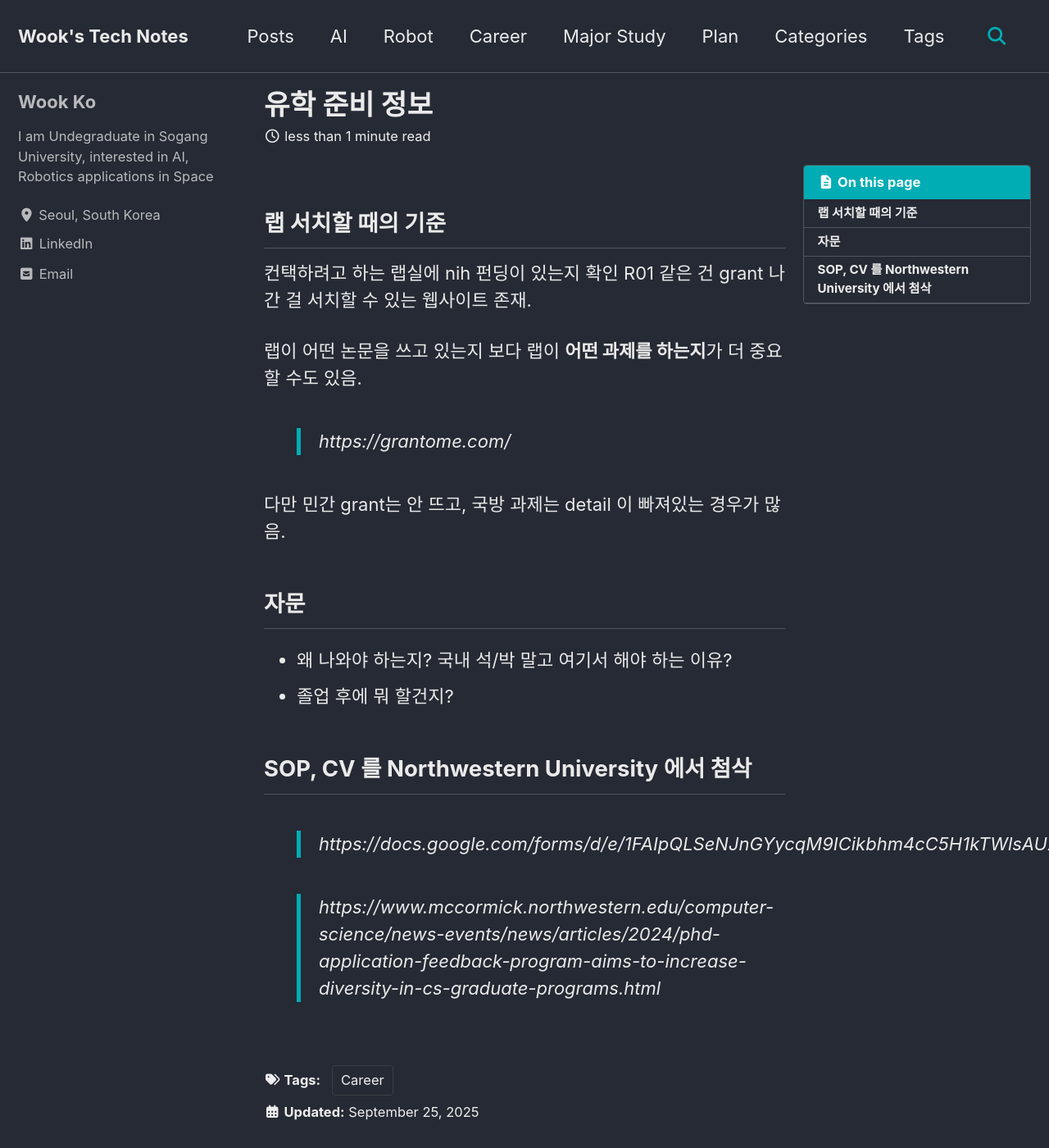
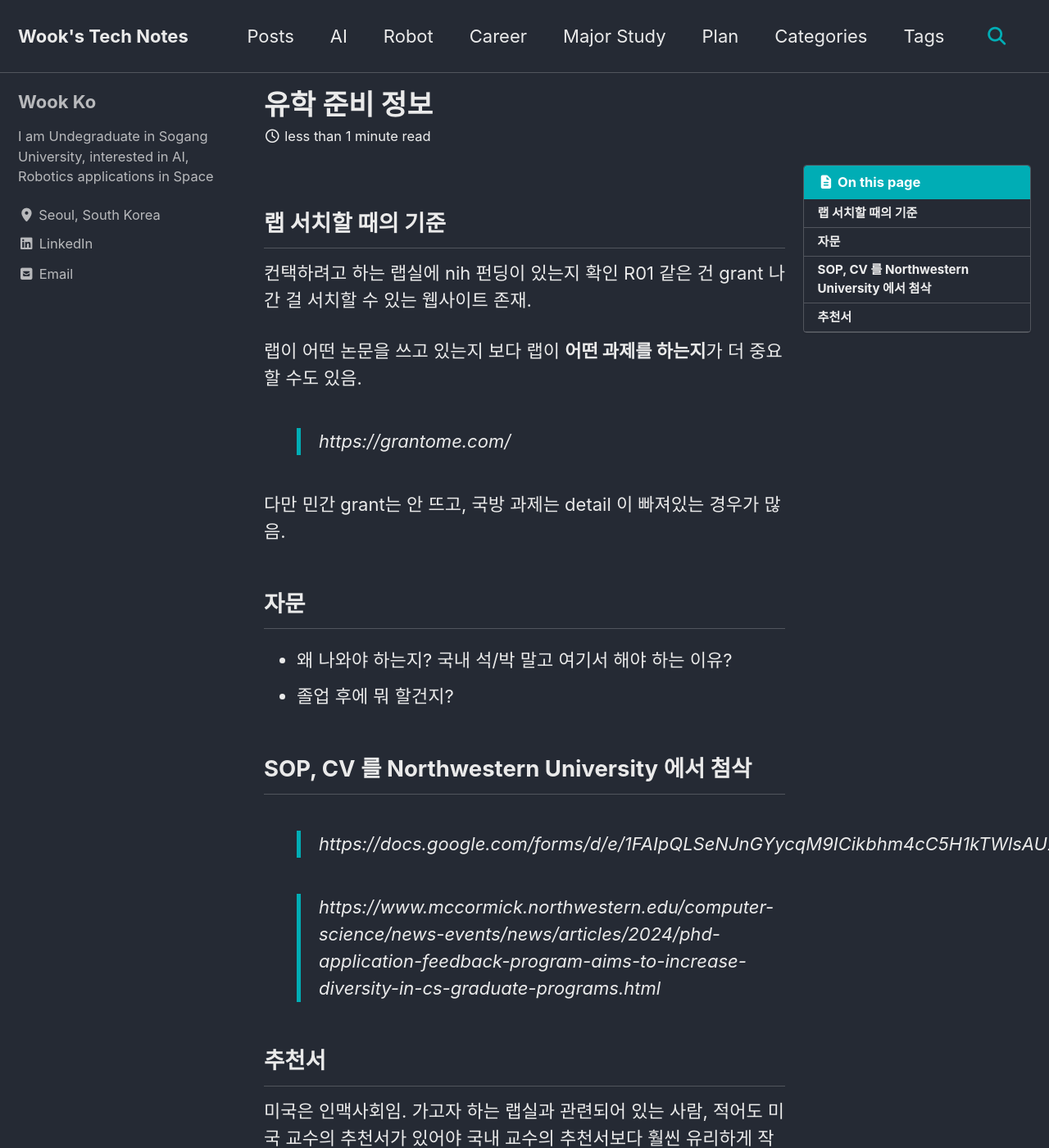
Before and after one commit to kowook137/kowook137.github.io, a Jekyll site: the page built from _career/study_abroad.md, in a window 1280 px wide and 1400 px high. Shown: the whole window at 82% size. Built offline with Jekyll 4.4.1, drawn with Linux system fonts in a browser that asks for light colours; cached includes are drawn as plain includes; some of the changed text lies outside the part shown.

Commit message:
[Add] recommendation letter

```diff
--- a/_career/study_abroad.md
+++ b/_career/study_abroad.md
@@ -25,3 +25,6 @@ R01 같은 건 grant 나간 걸 서치할 수 있는 웹사이트 존재.
 
 
 > https://www.mccormick.northwestern.edu/computer-science/news-events/news/articles/2024/phd-application-feedback-program-aims-to-increase-diversity-in-cs-graduate-programs.html
+
+## 추천서
+미국은 인맥사회임. 가고자 하는 랩실과 관련되어 있는 사람, 적어도 미국 교수의 추천서가 있어야 국내 교수의 추천서보다 훨씬 유리하게 작용함.
```
